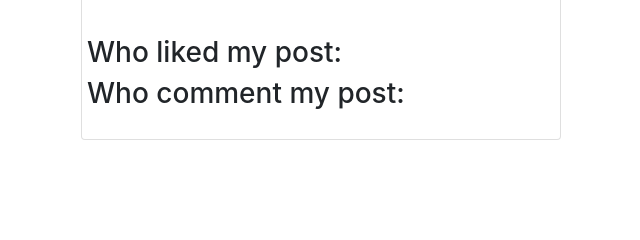
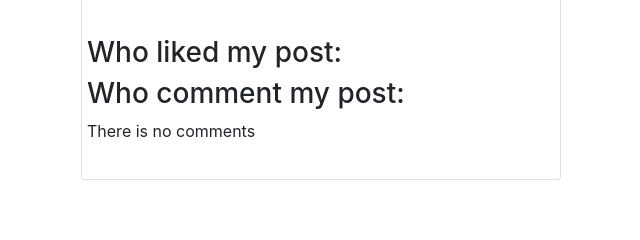
Before and after one commit to ashutosh164/django-blog, a Django app: template blog/templates/detail.html in a window 1280 px wide. Shown: the part 211-451 px from the top of the page, without its empty margins (19-659 px from the left). Run offline with Django 3.2, Linux system fonts and the light colour scheme; the template is opened without the code that fills it, so the values that code supplies are empty; some libraries are stand-ins or nearby versions.

Commit message:
add show comment and username

```diff
--- a/blog/templates/detail.html
+++ b/blog/templates/detail.html
@@ -32,12 +32,12 @@
 
                    <div>
                        <h3>Who comment my post:</h3>
-                       {% for i in post %}
-                            {% if i.comment_set.all %}
-                                <h4>{{ i.username }}</h4>
-                                <p>{{ i.body }}</p>
-                            {% endif %}
+                       {% for i in object.comments.all %}
+                            <p>{{ i.user }}---{{ i.body }}</p>
+                       {% empty %}
+                            <p>There is no comments</p>
                        {% endfor %}
+
                    </div>
 
                </div>
--- a/blog/views.py
+++ b/blog/views.py
@@ -42,14 +42,12 @@ def detail(request, pk):
     object = Post.objects.get(id=pk)
     posts = get_object_or_404(Post, id=pk)
     post_liked = posts.liked.all()
-    post = Post.objects.all()
-    # post_comment = comment.post.all()
+    comments = posts.comments.filter()
 
     context = {
         'object': object,
         'post_liked':post_liked,
-        'post':post
-        # 'post_comment':post_comment,
+        'comments':comments
     }
     return render(request, 'detail.html', context)
 
```
Also changed, not shown: blog/models.py (+2 -5 lines).
